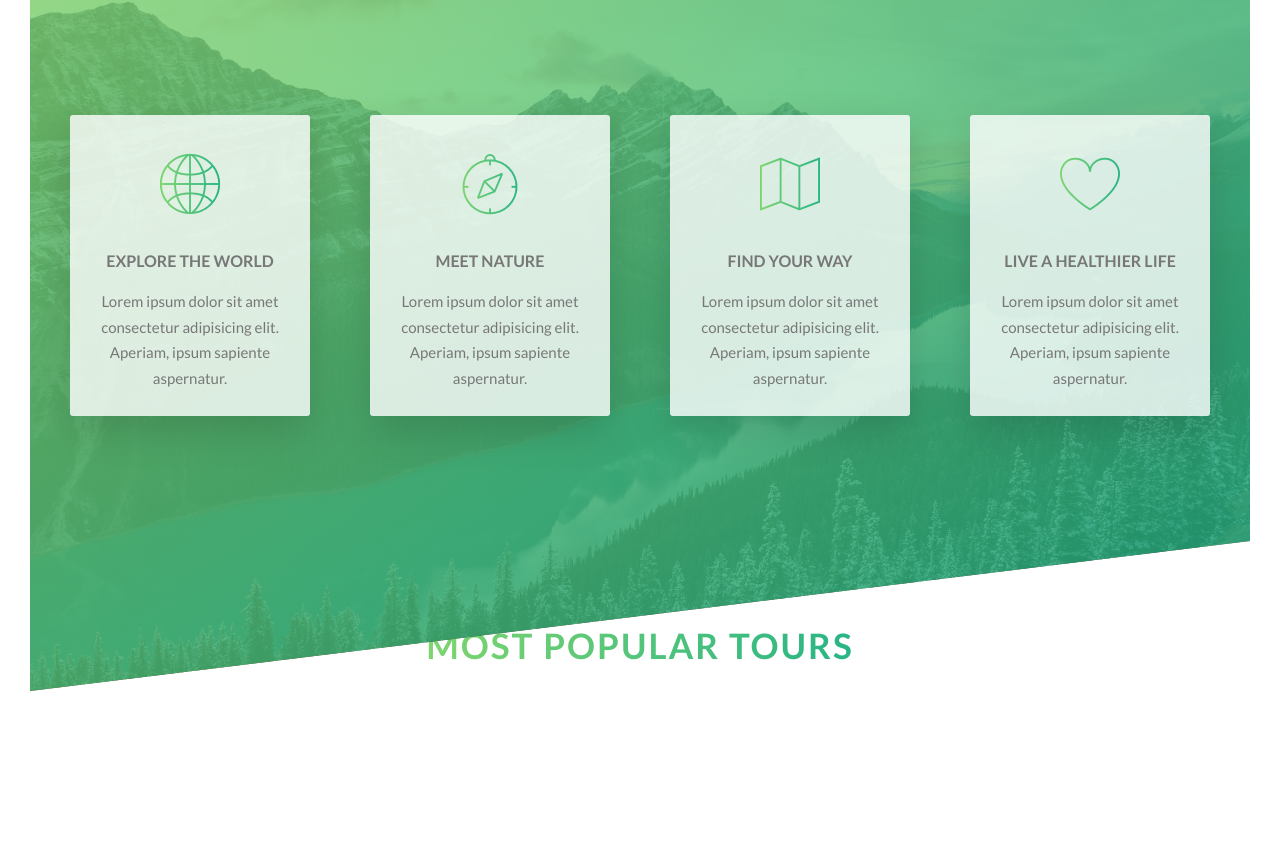
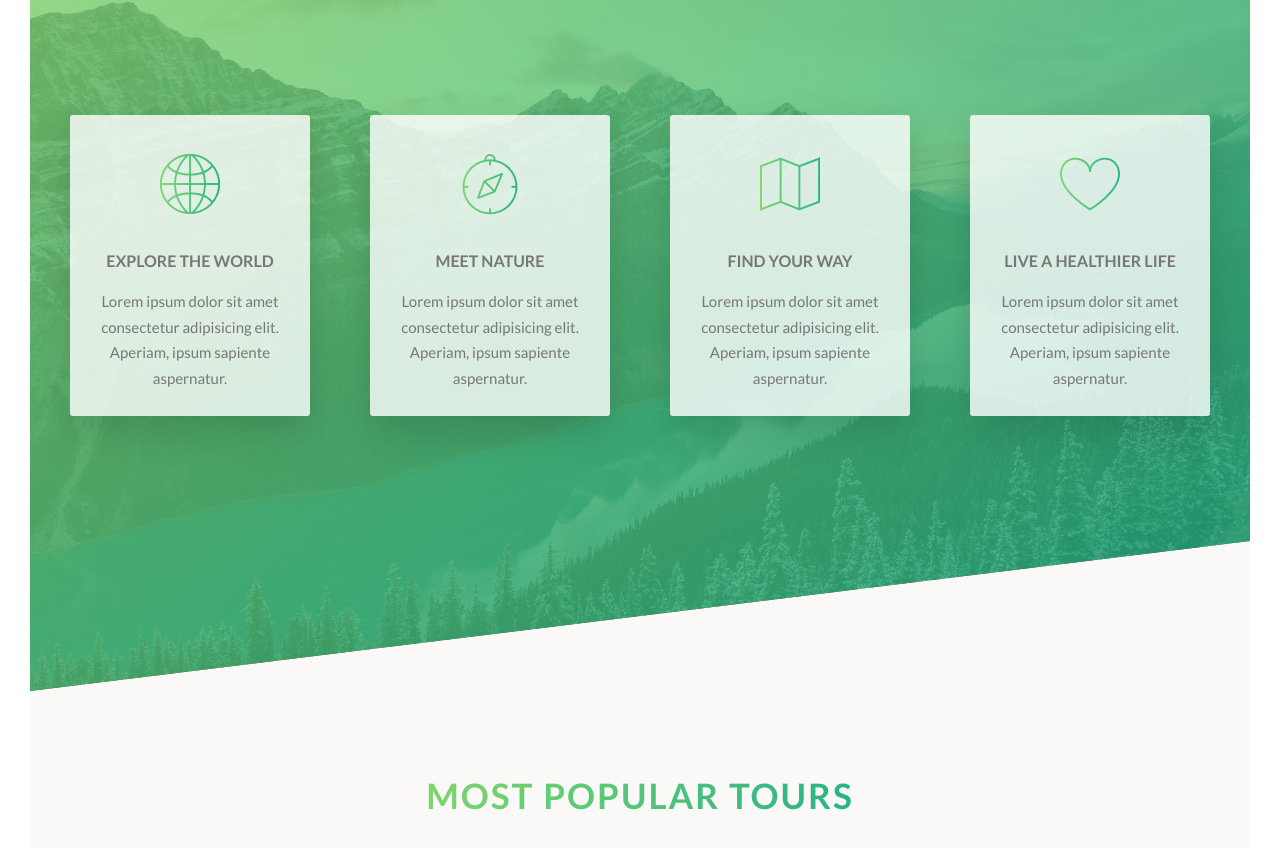
Before and after one commit to ajaljose/natours, a website: page index.html in a window 1280 px wide. Shown: the part 1596-2444 px from the top of the page. Before the commit the page ends 2382 px from the top, so only its background shows below. Drawn offline with Linux system fonts and the light colour scheme.

Commit message:
scss for header of section-tours

```diff
--- a/sass/abstracts/_variables.scss
+++ b/sass/abstracts/_variables.scss
@@ -6,7 +6,7 @@ $color-grey-dark:#777;
 $color-grey-light:#e9e9e9;
 $color-white:#fff;
 $color-black:#000;
-
+$color-grey-light-1:#fbf8f8;
 //FONT
 $default-font-size:1.6rem;
 // GRID
--- a/sass/pages/_home.scss
+++ b/sass/pages/_home.scss
@@ -19,3 +19,8 @@
     }
 
 }
+.section-tours {
+    background-color: $color-grey-light-1;
+    padding: 25rem 0 15rem 0;
+    margin-top: -10rem;
+}
```
Also changed, not shown: css/style.css.
